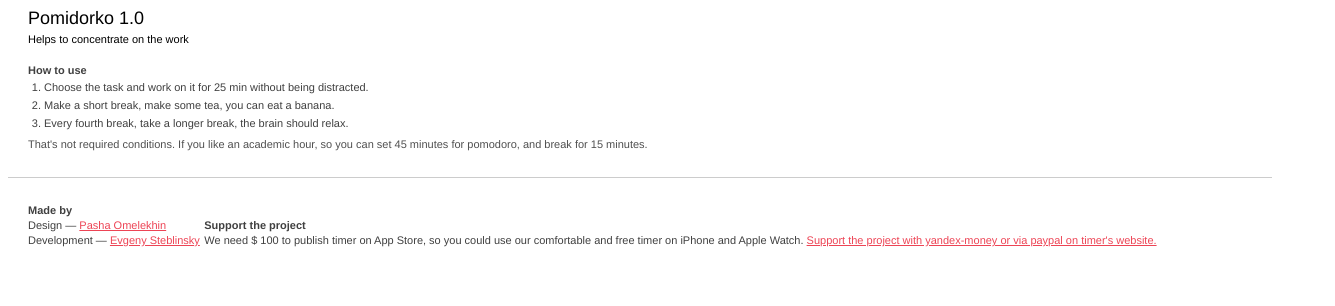
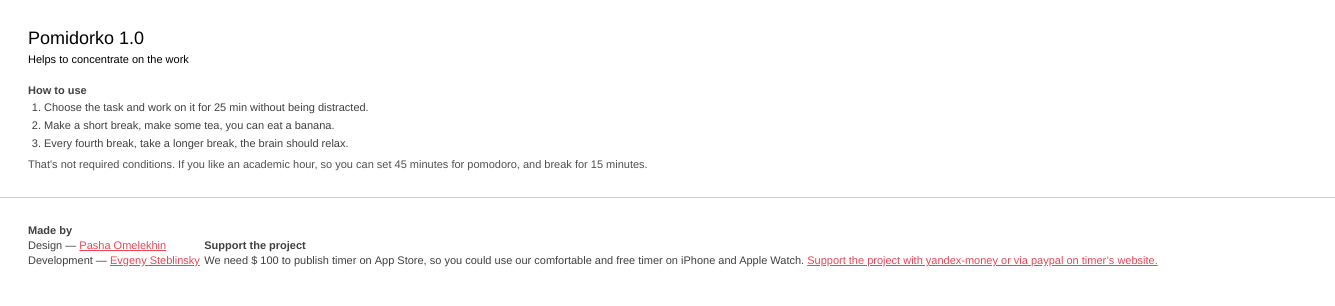
Before and after one commit to Omelekhin/Pomidorko-OSX, a plain HTML site: page Pomidorko/index-en.html in a window 1280 px wide. Shown: the whole page, 1335 px wide, since content can reach past the window. Drawn offline with Linux system fonts and the light colour scheme.

Commit message:
About window

```diff
--- a/Pomidorko/index-en.html
+++ b/Pomidorko/index-en.html
@@ -38,8 +38,7 @@
 			<span id="donate">
 				<span id="donate-h">Support the project</span><br>
 
-                We need $ 100 to publish timer on App Store, so you could use our comfortable
-                and free timer on iPhone and Apple Watch. <a href="http://pomidorko.ru/apps">Support the project with yandex-money or via paypal on timer's website.</a>
+                We&nbsp;need $&nbsp;100 to&nbsp;publish timer on&nbsp;App Store, so&nbsp;you could use our comfortable and free timer on&nbsp;iPhone and Apple Watch. <a href="http://pomidorko.ru/apps">Support the project with yandex-money or&nbsp;via paypal on&nbsp;timer&rsquo;s website.</a>
 			</span>
 		</div>
 	</section>
--- a/Pomidorko/style.css
+++ b/Pomidorko/style.css
@@ -38,6 +38,7 @@ a:hover {
 	font-weight: 500;
 
 	display: inline-block;
+    margin-top: 20px;
 }
 
 #h-caption {
@@ -85,8 +86,9 @@ a:hover {
 #hr {
 	border: none;
 	height: 1px;
+    width: 110%;
 	background: #ccc;
-	margin: 25px 0;
+	margin: 25px 0 25px -5%;
 }
 
 #creators,
@@ -98,7 +100,7 @@ a:hover {
 }
 
 #donate {
-	margin-bottom: 30px;
+	margin-bottom: 20px;
 }
 
 #donate-h {
```
Also changed, not shown: Pomidorko/index-ru.html (+1 -1 lines).
